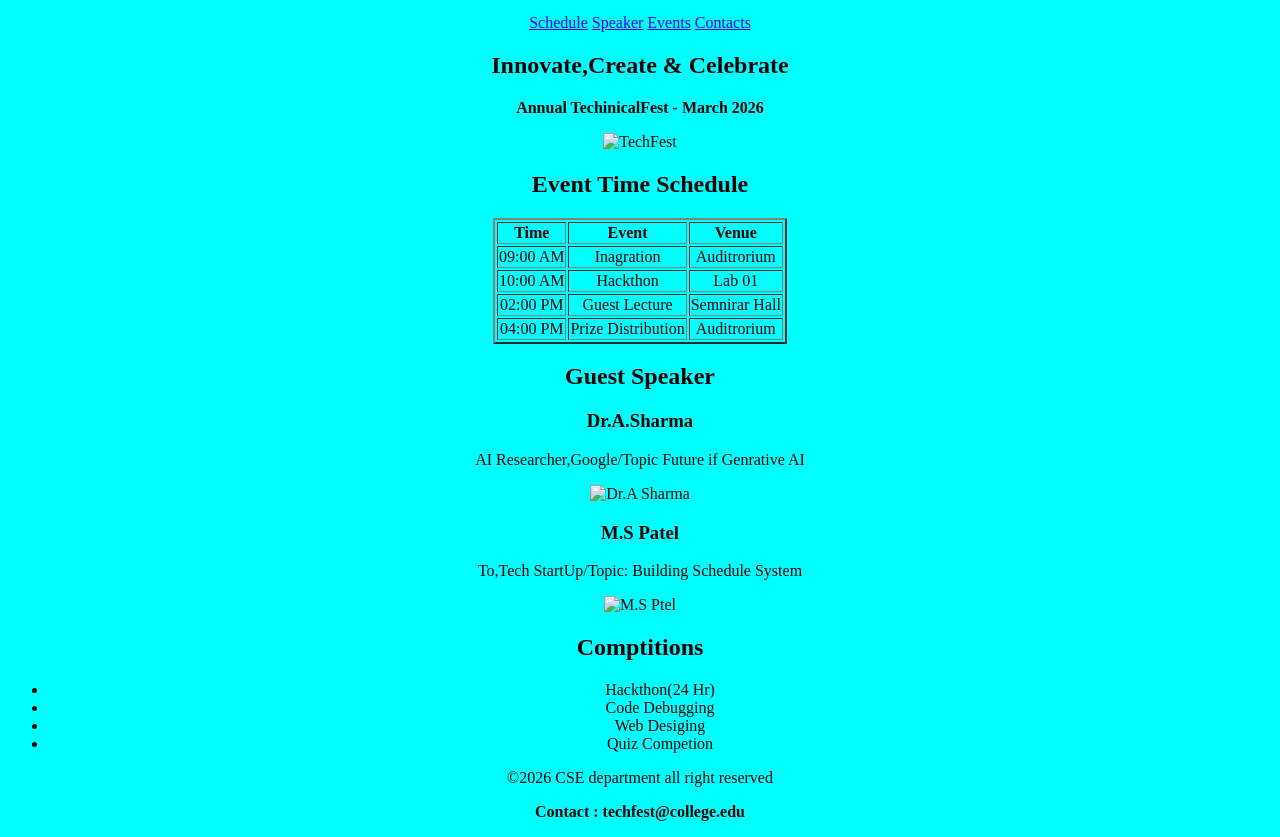
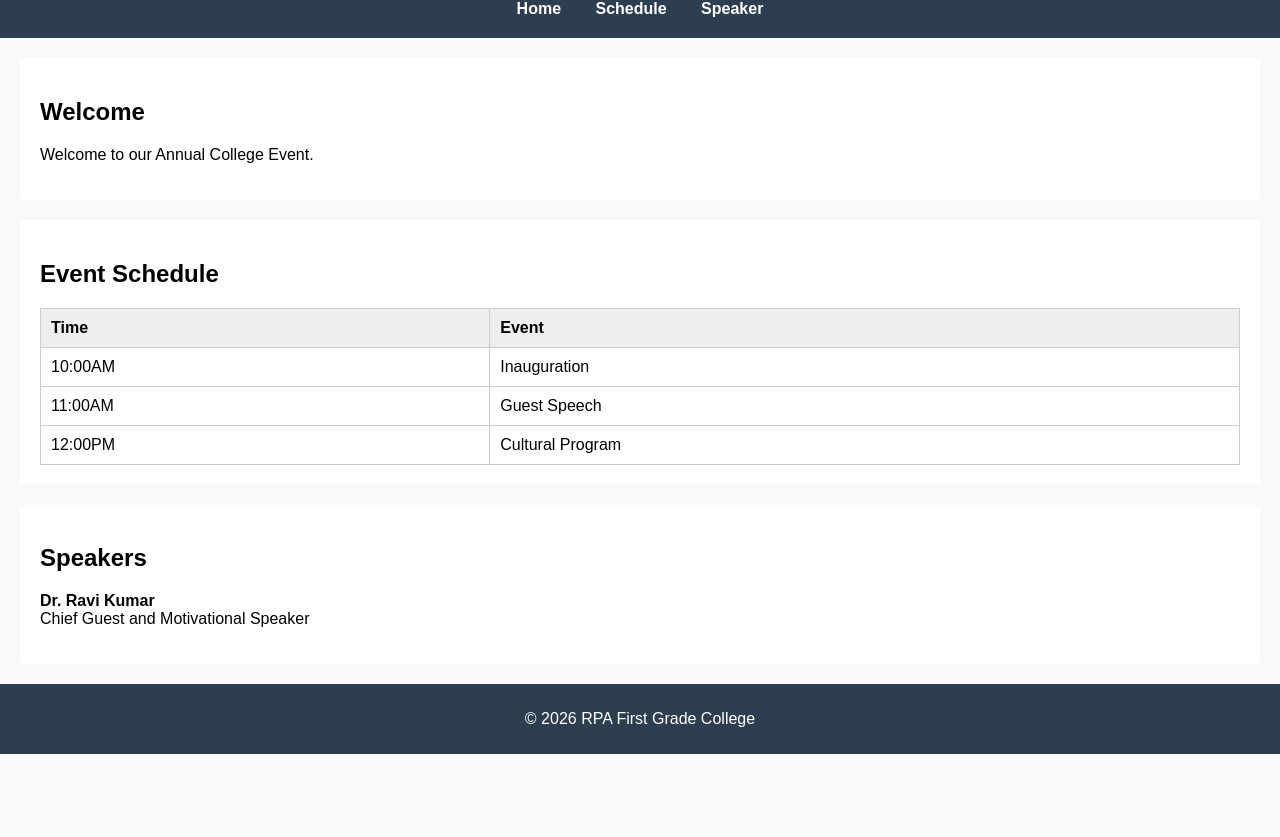
Before and after one commit to Harsha003-alt/FD_Programs, a plain HTML site: page program_1/index.html in a window 1280 px wide. Shown: the part 100-937 px from the top of the page. After the commit the page ends 854 px from the top, so only its background shows below. Drawn offline with Linux system fonts and the light colour scheme.

Commit message:
Update index.html Program 1

```diff
--- a/program_1/index.html
+++ b/program_1/index.html
@@ -1,89 +1,65 @@
-<!-- Resposive Layout using Flex Box Program @1-->
-<!doctype html>
+<!DOCTYPE html>
 <html lang="en">
 <head>
-    <meta charset="UTF-8" />
-    <meta name="viewport" content="width=device-width, initial-scale=1.0" />
-    <title>TechFest 2026</title>
+  <meta charset="UTF-8">
+  <title>Annual College Event 2026</title>
+  <style>
+    body { font-family: Arial, sans-serif; margin: 0; padding: 0; background-color: #f9f9f9; }
+    header { background-color: #2c3e50; color: white; padding: 20px; text-align: center; }
+    nav a { color: white; margin: 0 15px; text-decoration: none; font-weight: bold; }
+    section { padding: 20px; margin: 20px; background: white; border-radius: 5px; }
+    table { width: 100%; border-collapse: collapse; margin-top: 10px; }
+    th, td { border: 1px solid #ccc; padding: 10px; text-align: left; }
+    th { background-color: #eee; }
+    footer { background-color: #2c3e50; color: white; text-align: center; padding: 10px; }
+  </style>
 </head>
-  <body align="center" bgcolor="aqua">
-    <!--Header-->
+<body>
+
   <header>
-      <h1>Tech Fest 2026</h1>
-      <p><b> Department Of Computer Science and Engneering</b></p>
+    <h1>Annual College Event 2026</h1>
     <nav>
+      <a href="#welcome">Home</a>
       <a href="#schedule">Schedule</a>
-        <a href="#speaker">Speaker</a>
-        <a href="#event">Events</a>
-        <a href="#contact">Contacts</a>
+      <a href="#speakers">Speaker</a>
     </nav>
   </header>
-    <!--Section : Hero-->
-    <section id="hero">
-      <h2>Innovate,Create & Celebrate</h2>
-      <p><b>Annual TechinicalFest - March 2026</b></p>
-      <img src="img.jpg" alt="TechFest" width="300" height="100" />
+
+  <section id="welcome">
+    <h2>Welcome</h2>
+    <p>Welcome to our Annual College Event.</p>
   </section>
-    <!--Section : Schedules-->
+
   <section id="schedule">
-      <h2>Event Time Schedule</h2>
-      <table align="center" border="2px">
+    <h2>Event Schedule</h2>
+    <table>
       <tr>
         <th>Time</th>
         <th>Event</th>
-          <th>Venue</th>
       </tr>
       <tr>
-          <td>09:00 AM</td>
-          <td>Inagration</td>
-          <td>Auditrorium</td>
+        <td>10:00AM</td>
+        <td>Inauguration</td>
       </tr>
       <tr>
-          <td>10:00 AM</td>
-          <td>Hackthon</td>
-          <td>Lab 01</td>
+        <td>11:00AM</td>
+        <td>Guest Speech</td>
       </tr>
       <tr>
-          <td>02:00 PM</td>
-          <td>Guest Lecture</td>
-          <td>Semnirar Hall</td>
-        </tr>
-        <tr>
-          <td>04:00 PM</td>
-          <td>Prize Distribution</td>
-          <td>Auditrorium</td>
+        <td>12:00PM</td>
+        <td>Cultural Program</td>
       </tr>
     </table>
   </section>
-    <!-- Section : Speaker-->
-    <section id="speaker">
-      <h2>Guest Speaker</h2>
-      <article>
-        <h3>Dr.A.Sharma</h3>
-        <p>AI Researcher,Google/Topic Future if Genrative AI</p>
-        <img src="img1.jpg" alt="Dr.A Sharma" width="150" />
-      </article>
-      <article>
-        <h3>M.S Patel</h3>
-        <p>To,Tech StartUp/Topic: Building Schedule System</p>
-        <img src="img3.jpg" alt="M.S Ptel" width="150" />
-      </article>
-      <section>
-        <h2>Comptitions</h2>
-        <ul>
-          <li>Hackthon(24 Hr)</li>
-          <li>Code Debugging</li>
-          <li>Web Desiging</li>
-          <li>Quiz Competion</li>
-        </ul>
+
+  <section id="speakers">
+    <h2>Speakers</h2>
+    <p><strong>Dr. Ravi Kumar</strong><br>Chief Guest and Motivational Speaker</p>
   </section>
-    </section>
-    <!--Section : Contact-->
-    <section id="contact">
+
   <footer>
-        <p>&copy;2026 CSE department all right reserved</p>
-        <p><b>Contact : techfest@college.edu</b></p>
+    <p>&copy; 2026 RPA First Grade College</p>
   </footer>
-    </section>
+
 </body>
 </html>
```
Lines whose indentation alone changed are shown as unchanged.
